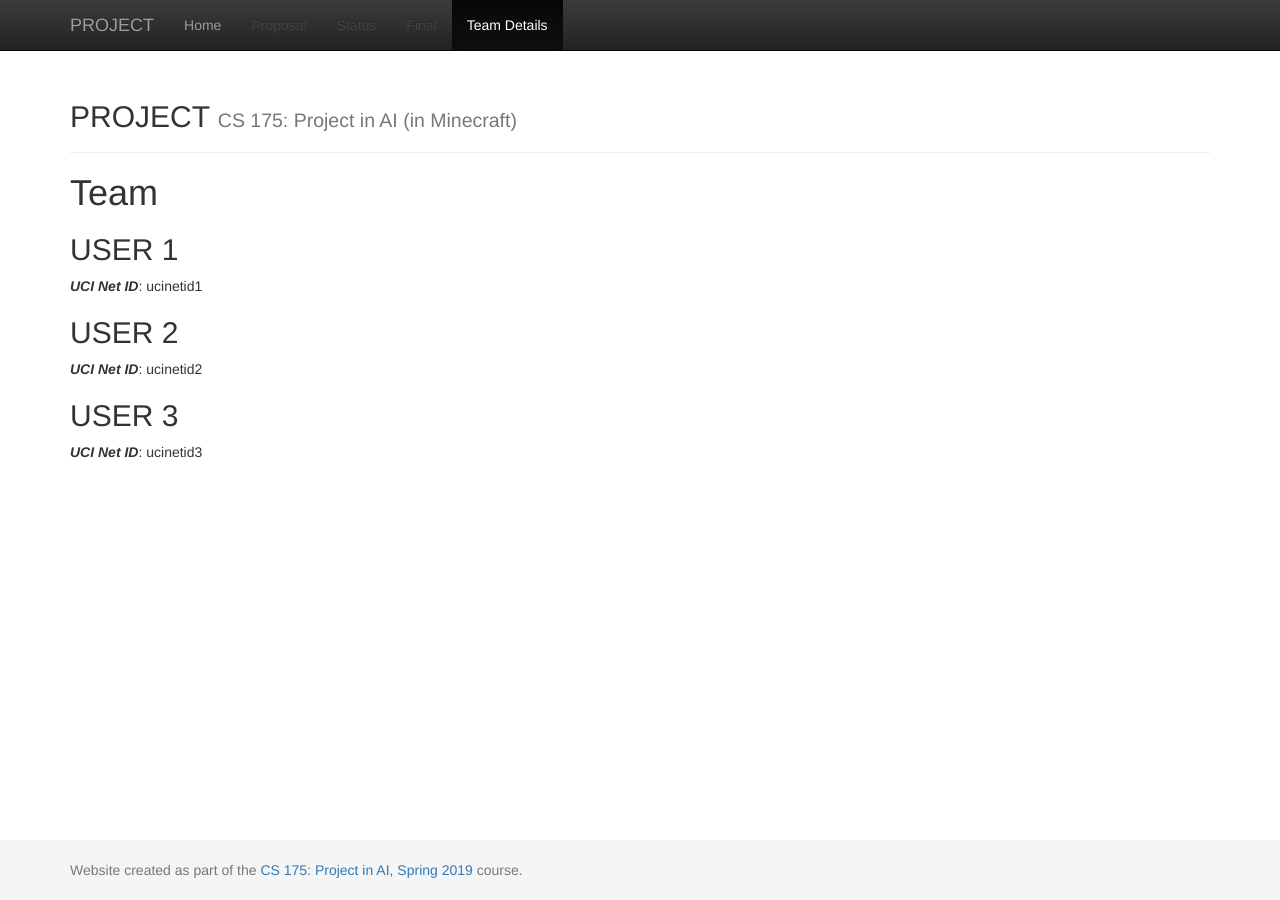
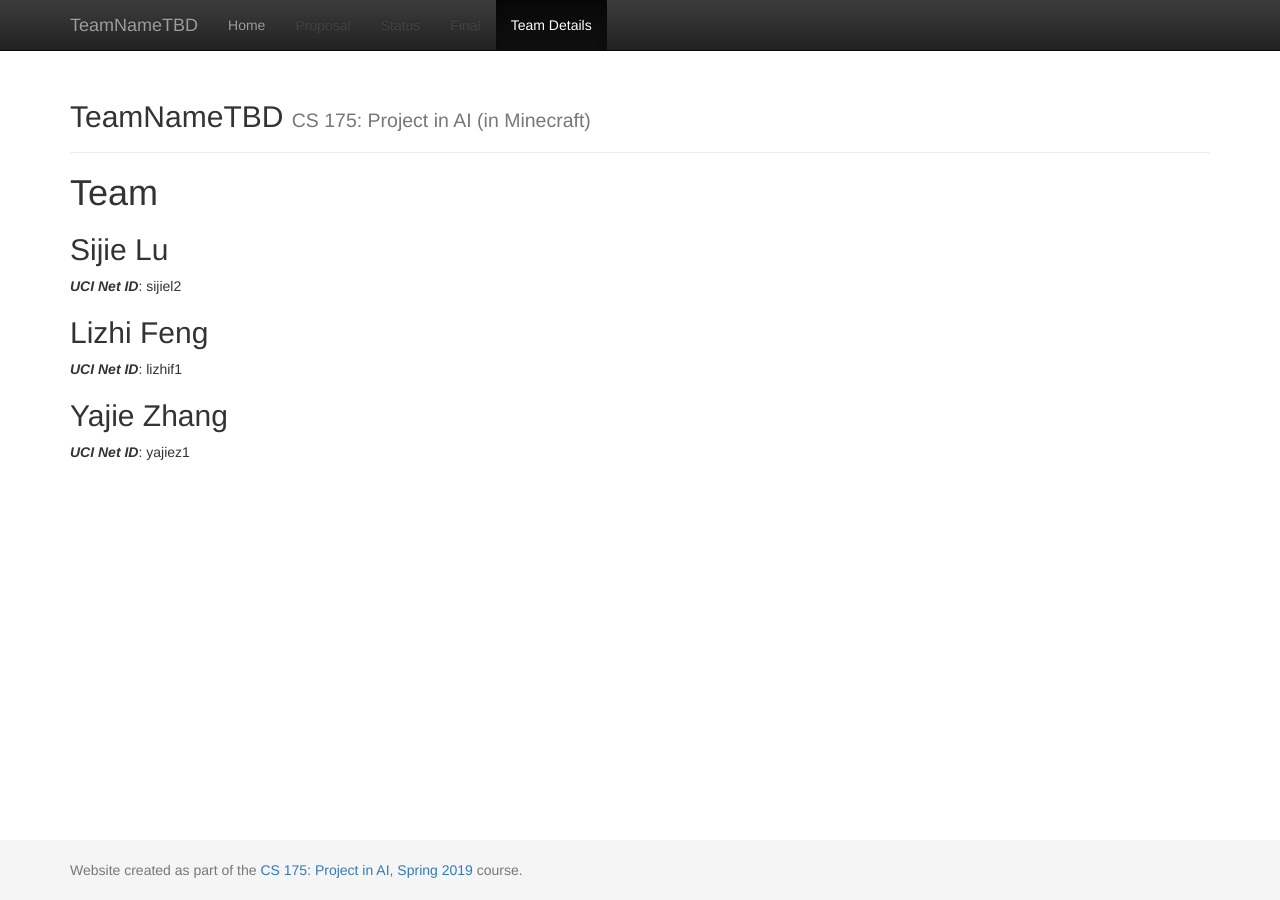
Before and after one commit to sijielu/Revival, a Jekyll site: the page built from docs/team.md, in a window 1280 px wide. Built offline with Jekyll 4.4.1, drawn with Linux system fonts in a browser that asks for light colours.

Commit message:
Update _config.yml

```diff
--- a/docs/_config.yml
+++ b/docs/_config.yml
@@ -1,7 +1,7 @@
 ###########
 # site.title
 
-title:    'PROJECT'
+title:    'TeamNameTBD'
 subtitle: 'CS 175: Project in AI (in Minecraft)'
 
 
--- a/docs/team.md
+++ b/docs/team.md
@@ -6,11 +6,11 @@
 # {{ page.title }}
 
 
-## USER 1
-***UCI Net ID***: ucinetid1
+## Sijie Lu
+***UCI Net ID***: sijiel2
 
-## USER 2
-***UCI Net ID***: ucinetid2
+## Lizhi Feng
+***UCI Net ID***: lizhif1
 
-## USER 3
-***UCI Net ID***: ucinetid3
+## Yajie Zhang
+***UCI Net ID***: yajiez1
```
